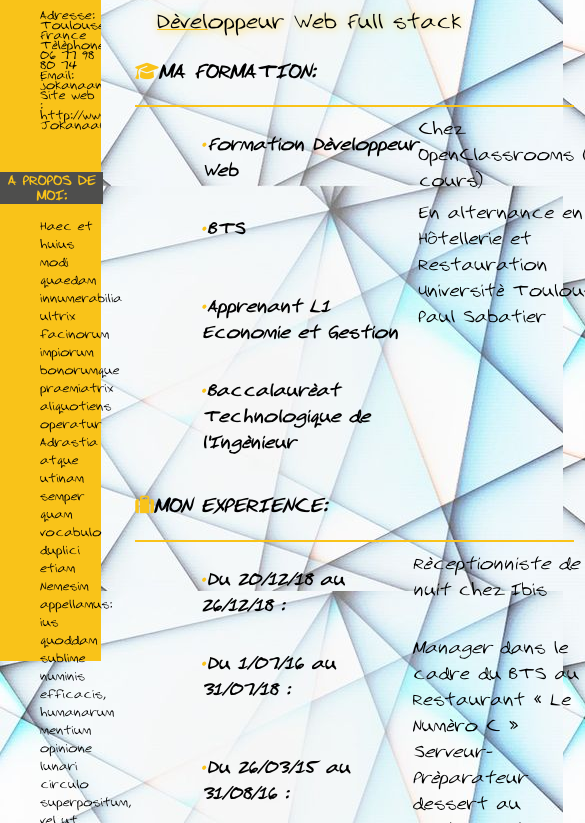
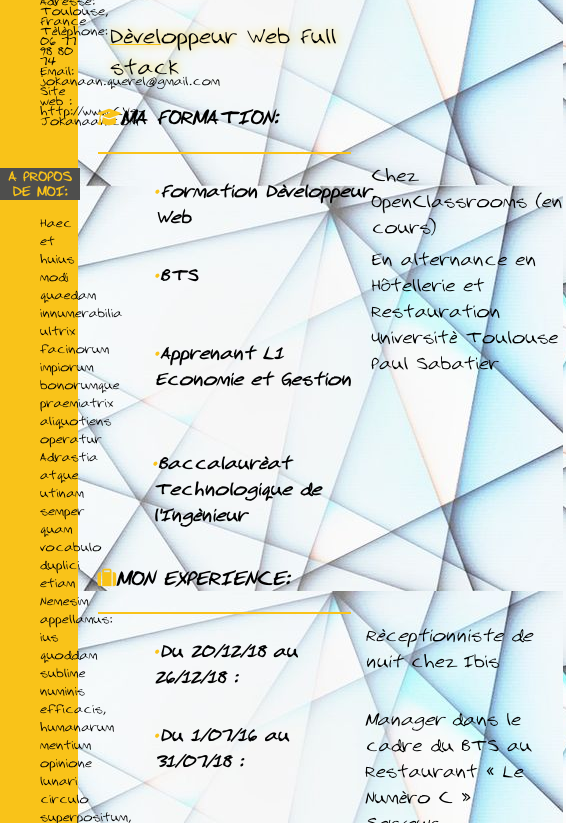
Before and after one commit to jokanaan/P2_test-avant-soutenance, a plain HTML site: page jokanaan_querel.html in a window 390 px wide. Shown: the part 197-1020 px from the top of the page, 585 px wide, since content can reach past the window. Drawn offline with Linux system fonts and the light colour scheme; files whose address does not match are found by name.

Commit message:
version finale avec erreurs devicewidth

```diff
--- a/cv.css
+++ b/cv.css
@@ -10,49 +10,53 @@
     font-style: normal;
 
 }
-html, body
-{	height: 100%;
-	margin: 0;
+body
+{	margin: auto;
 	padding: 0;
-	display: flex;}
+	display: flex;
+	overflow: auto;
+	background: url(arriere_plan_cv.jpg);
 
-
-body
-{
-	background: url(arriere_plan_cv.jpg);
-	background-attachment: fixed;
 	font-family: '2dumbregular';}
 
 
 aside
 {	font-size: 0.7em;
 	background-color: #F9C319;
-	float: left;
-	height: 100%;
-	width: 15%;
+	width: 20%;
 	top: 0%;
-	padding-top: 2%;
+	padding-top: 0%;
 	padding-bottom: 0%;
 	padding-left: 0%;
 	padding-right: 0%;
 	left:  0%;}
 
-@media all and (max-device-width: 480px) {body{display: flex;
-												flex-direction: column-reverse;
-												width: 100%;
-												font-size: 1em;}
-											aside{font-size: 0.9em;
-												width: 100%;
-												float: none;}
-												}
+@media all and (max-device-width: 480px) {	body{	display: flex;
+													flex-direction: column-reverse;
+													width: 100%;
+													font-size: 1em;
+													}
+											aside{	font-size: 0.9em;
+													width: 100%;
+													float: none;
+													height: 30%;
+													}
+											article{	height: 50%;
+														}
+											}
 
+@media all and (min-device-width: 480px) and (max-device-width: 991px)  {	h1,h2,body { font-size: 1em; }
+																			}
+
+@media all and (min-device-width: 992px) and (max-device-width: 1200px)  {	h1,h2,body {font-size: 0.8em; }
+																			}
 #photo_cv
 {	text-align: center;}
 
 
 article
 {	margin-left: 5%;
-	top: 0%;
+	top: auto;
 	height: 100%;
 	width: 65%;}
 
@@ -67,7 +71,7 @@ h1
 h2
 {	font-size:1.2em;
 	font-weight: normal;
-	margin-top: -3.5%;
+	margin-top: 0px;
 	margin-left: 5%;
 	text-shadow: #FC0 1px 0 10px;}
 
@@ -114,8 +118,7 @@ h2
 .p_contact
 {	text-align: left;
 	line-height: 10px;
-	margin-left: 0%;
-	overflow: auto ;}
+	margin-left: 0%;}
 
 
 
```
